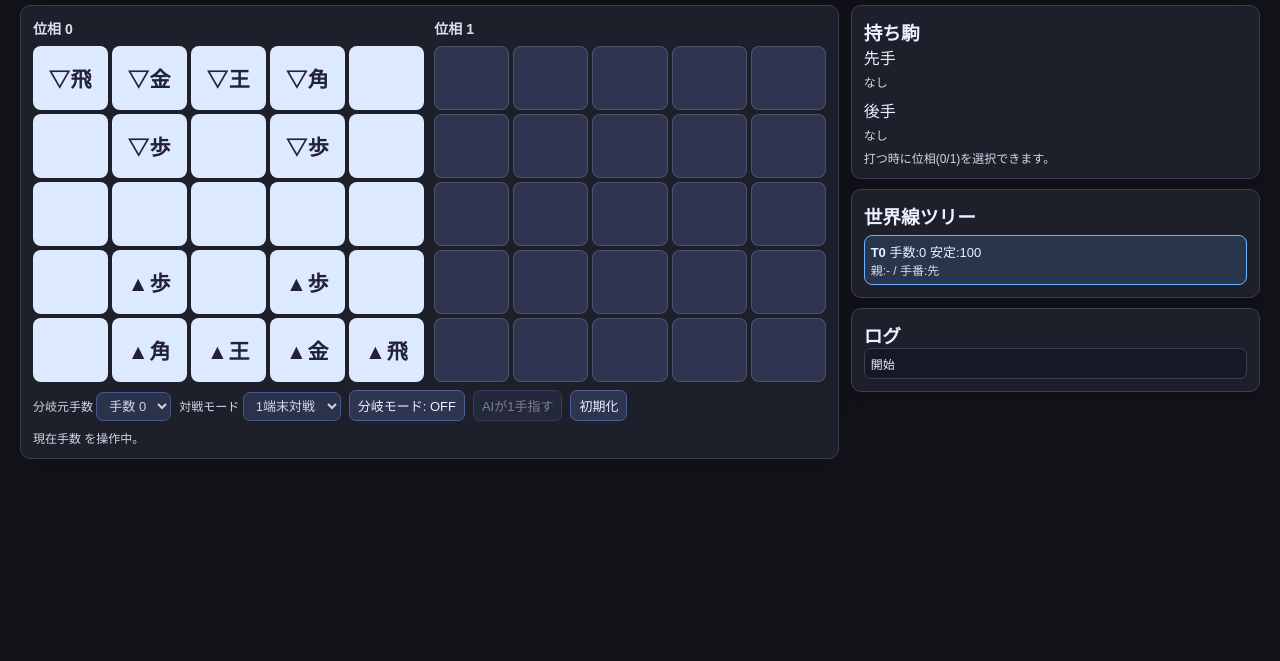
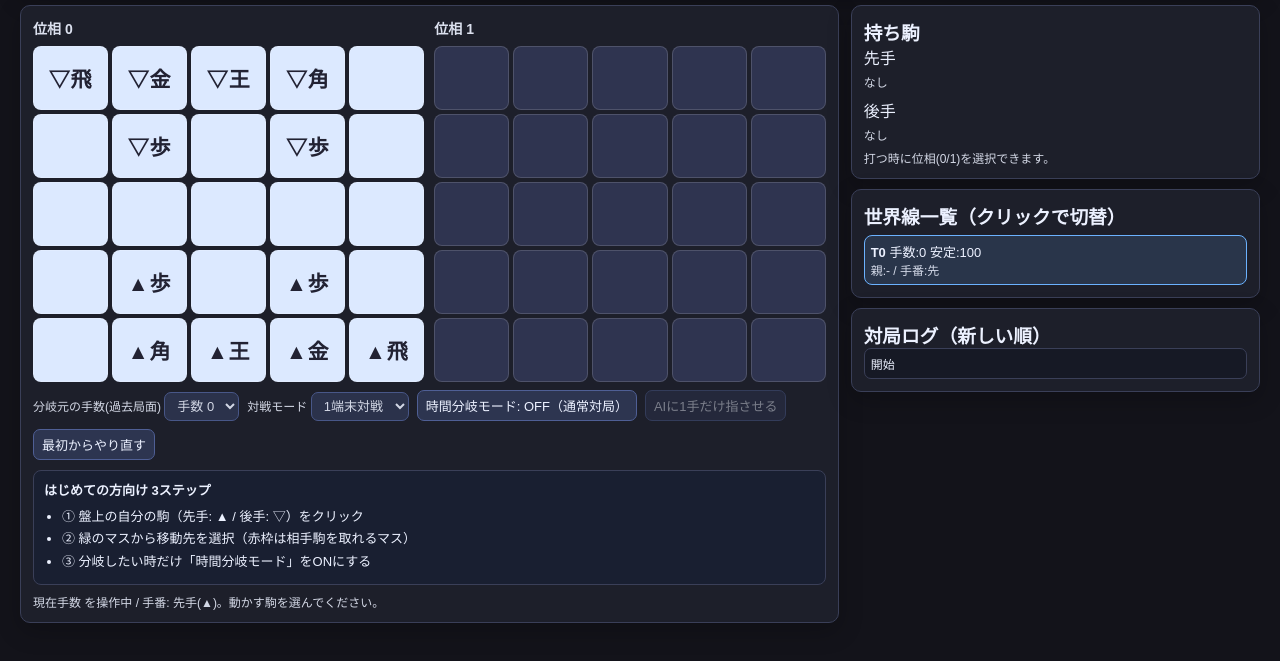
Before and after one commit to t7689933-ship-it/6D_Shogi, a plain HTML site: page index.html in a window 1280 px wide. Shown: the part 93-754 px from the top of the page. Drawn offline with Linux system fonts and the light colour scheme.

Commit message:
Improve first-time user guidance and UI wording

```diff
--- a/index.html
+++ b/index.html
@@ -177,6 +177,23 @@
       margin-bottom: 8px;
     }
 
+    .guide {
+      margin-top: 10px;
+      padding: 10px;
+      border: 1px solid var(--line);
+      border-radius: 8px;
+      background: #191f31;
+      font-size: 13px;
+      line-height: 1.5;
+    }
+
+    .guide ul {
+      margin: 6px 0 0 18px;
+      padding: 0;
+    }
+
+    .guide li { margin: 3px 0; }
+
     @media (max-width: 980px) {
       .wrap { grid-template-columns: 1fr; }
       .boards { grid-template-columns: 1fr; }
@@ -193,7 +210,7 @@
     <div class="panel">
       <div class="boards" id="boards"></div>
       <div class="controls">
-        <label class="small">分岐元手数
+        <label class="small">分岐元の手数(過去局面)
           <select id="branchTurn"></select>
         </label>
         <label class="small">対戦モード
@@ -209,11 +226,19 @@
             <option value="both">両方</option>
           </select>
         </label>
-        <button id="toggleBranch">分岐モード: OFF</button>
-        <button id="aiStepBtn">AIが1手指す</button>
-        <button id="resetBtn">初期化</button>
+        <button id="toggleBranch">時間分岐モード: OFF（通常対局）</button>
+        <button id="aiStepBtn">AIに1手だけ指させる</button>
+        <button id="resetBtn">最初からやり直す</button>
       </div>
-      <p class="small" id="hint" style="margin-top:8px;">駒を選択して移動先をクリック。持ち駒は右パネルのボタンから選択。</p>
+      <div class="guide">
+        <strong>はじめての方向け 3ステップ</strong>
+        <ul>
+          <li>① 盤上の自分の駒（先手: ▲ / 後手: ▽）をクリック</li>
+          <li>② 緑のマスから移動先を選択（赤枠は相手駒を取れるマス）</li>
+          <li>③ 分岐したい時だけ「時間分岐モード」をONにする</li>
+        </ul>
+      </div>
+      <p class="small" id="hint" style="margin-top:8px;">まずは盤上の自分の駒を1つクリックしてください。持ち駒は右パネルのボタンから選択できます。</p>
     </div>
 
     <div class="sidebar">
@@ -224,12 +249,12 @@
       </div>
 
       <div class="panel">
-        <h3>世界線ツリー</h3>
+        <h3>世界線一覧（クリックで切替）</h3>
         <div id="timelines"></div>
       </div>
 
       <div class="panel">
-        <h3>ログ</h3>
+        <h3>対局ログ（新しい順）</h3>
         <div class="log" id="log"></div>
       </div>
     </div>
@@ -815,7 +840,13 @@
       const pos = game.branchMode ? currentTimeline().positions[game.branchFromTurn] : currentPosition();
       const checks = isKingInCheck(pos, pos.playerToMove);
       const source = game.branchMode ? `分岐元手数 ${game.branchFromTurn}` : "現在手数";
-      document.getElementById("hint").textContent = `${source} を操作中。${checks ? "王手中です。" : ""}`;
+      const side = pos.playerToMove === 0 ? "先手(▲)" : "後手(▽)";
+      const selection = game.selected
+        ? "移動先のマスを選んでください。"
+        : game.selectedDrop
+          ? "打ちたい先のマスを選んでください。"
+          : "動かす駒を選んでください。";
+      document.getElementById("hint").textContent = `${source} を操作中 / 手番: ${side}。${selection}${checks ? " 王手中です。" : ""}`;
     }
 
     function render() {
@@ -829,7 +860,9 @@
 
     document.getElementById("toggleBranch").onclick = () => {
       game.branchMode = !game.branchMode;
-      document.getElementById("toggleBranch").textContent = `分岐モード: ${game.branchMode ? "ON" : "OFF"}`;
+      document.getElementById("toggleBranch").textContent = game.branchMode
+        ? "時間分岐モード: ON（過去局面から指す）"
+        : "時間分岐モード: OFF（通常対局）";
       game.selected = null;
       game.selectedDrop = null;
       game.legalMoves = [];
@@ -886,7 +919,7 @@
     document.getElementById("resetBtn").onclick = () => {
       game = createGame();
       updateBranchTurnOptions();
-      document.getElementById("toggleBranch").textContent = "分岐モード: OFF";
+      document.getElementById("toggleBranch").textContent = "時間分岐モード: OFF（通常対局）";
       document.getElementById("matchMode").value = game.matchMode;
       document.getElementById("aiSide").value = game.aiSide;
       syncMatchModeUi();
```
Also changed, not shown: 1 other file.
